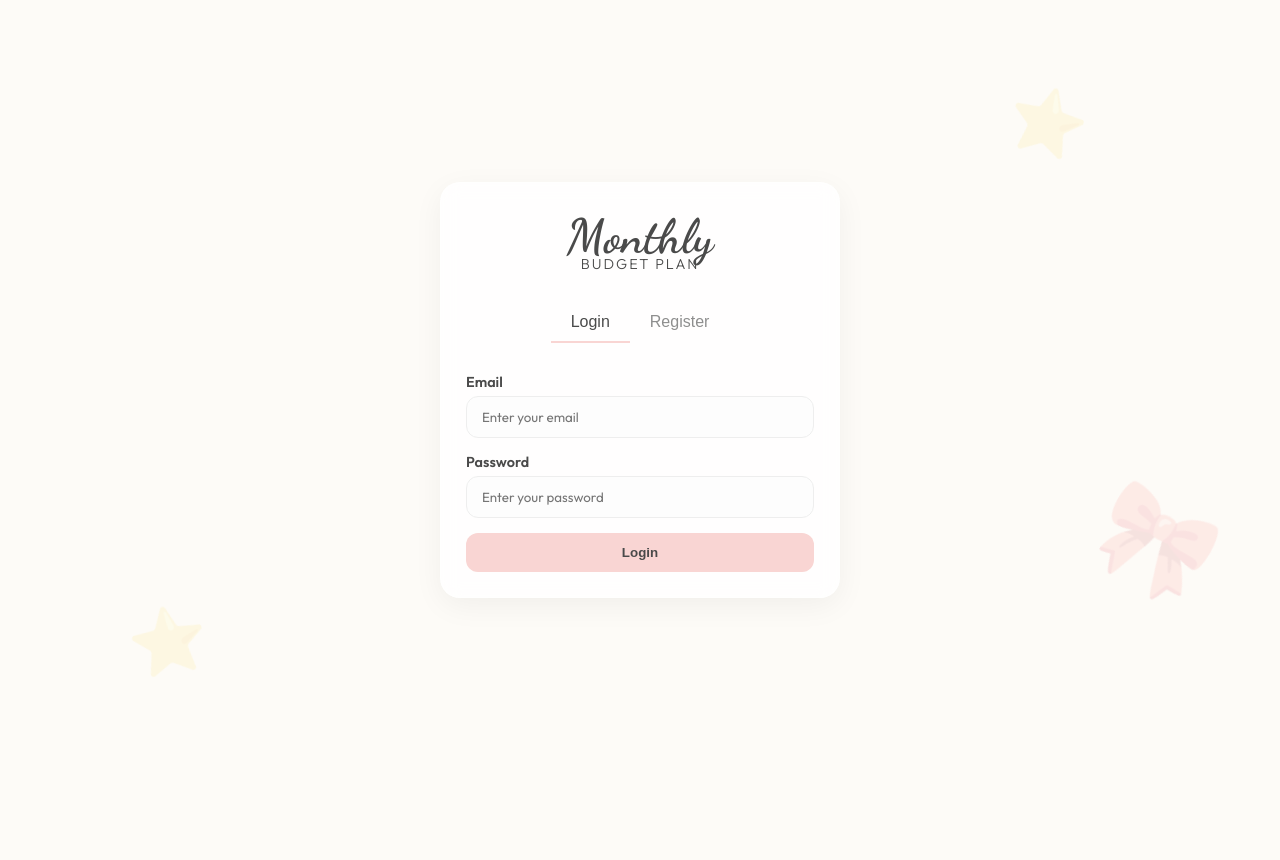
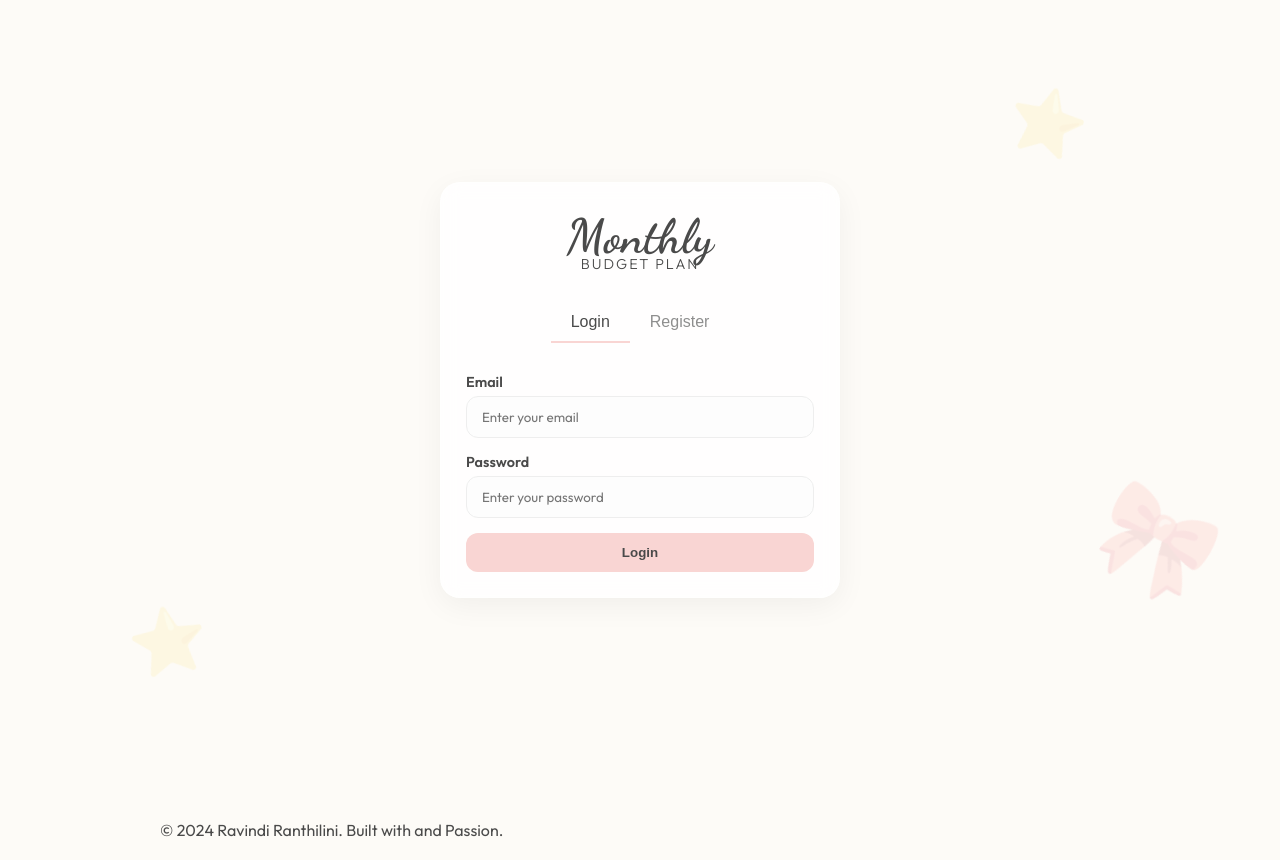
Before and after one commit to Ravindi-29/Expense_Tracker, a website: page frontend/index.html in a window 1280 px wide. Before the commit the page ends 800 px from the top, so only its background shows below. Drawn offline with nearby package versions, Linux system fonts and the light colour scheme.

Commit message:
Add footer with copyright details
Added a footer with copyright information.

```diff
--- a/frontend/index.html
+++ b/frontend/index.html
@@ -183,6 +183,15 @@
     <div class="decorative star-1">⭐</div>
     <div class="decorative star-2">⭐</div>
     <div class="decorative ribbon">🎀</div>
+<!-- Footer -->
+  <footer>
+    <div class="container">
+
+<div class="copyright">
+        <p>&copy; 2024 Ravindi Ranthilini. Built with <i class="fas fa-heart" style="color: #ef4444;"></i> and Passion.</p>
+      </div>
+    </div>
+  </footer>
 
     <script src="script.js"></script>
     <script>
```
